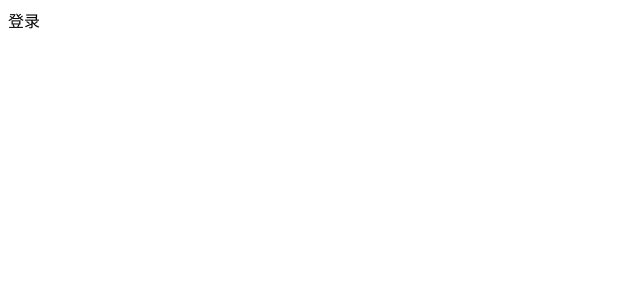
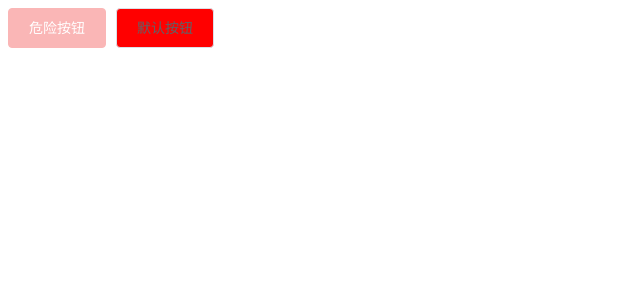
Before and after one commit to DelevanZhang/blog-client, a Vue app: page / in a window 1280 px wide. Shown: the top 300 px of the page, without its empty margins (0-640 px from the left). Built offline with nearby package versions, Linux system fonts and the light colour scheme; the HTML template or start-up script is replaced by a standard one.

Commit message:
封装axios

```diff
--- a/package.json
+++ b/package.json
@@ -7,7 +7,9 @@
     "build": "vue-cli-service build"
   },
   "dependencies": {
+    "axios": "^0.19.0",
     "core-js": "^2.6.5",
+    "element-ui": "^2.4.5",
     "vue": "^2.6.10",
     "vue-router": "^3.0.3"
   },
@@ -16,6 +18,7 @@
     "@vue/cli-service": "^3.10.0",
     "sass": "^1.22.9",
     "sass-loader": "^7.2.0",
+    "vue-cli-plugin-element": "^1.0.1",
     "vue-template-compiler": "^2.6.10"
   }
 }
--- a/src/App.vue
+++ b/src/App.vue
@@ -2,7 +2,7 @@
  * @Description: In User Settings Edit
  * @Author: your name
  * @Date: 2019-08-16 11:45:52
- * @LastEditTime: 2019-08-16 12:04:38
+ * @LastEditTime: 2019-08-19 14:13:39
  * @LastEditors: Please set LastEditors
  -->
 <template>
@@ -11,5 +11,17 @@
   </div>
 </template>
 
+<script>
+import HelloWorld from './components/HelloWorld.vue'
+
+export default {
+  name: 'app',
+  components: {
+    HelloWorld
+  }
+}
+</script>
+
 <style>
+
 </style>
--- /dev/null
+++ b/src/helps/request.js
@@ -0,0 +1,38 @@
+/*
+ * @Description: In User Settings Edit
+ * @Author: your name
+ * @Date: 2019-08-19 14:40:33
+ * @LastEditTime: 2019-08-19 16:28:12
+ * @LastEditors: Please set LastEditors
+ */
+import axios from 'axios';
+import {Message} from 'element-ui';
+
+axios.defaults.headers.post['Content-Type'] = 'application/x-www-form-urlencoded';
+axios.defaults.baseURL = 'http://blog-server.hunger-valley.com';
+axios.defaults.withCredentials = true;
+
+export default function request(url,type='get',data={}){
+    return new Promise((resolve,reject)=>{
+        let options = {
+            url,
+            method:type.toLowerCase(),
+            data:data
+        }
+        axios(options)
+            .then(res=>{
+                console.log(res)
+                if(res.status === 200){
+                    resolve(res.data)
+                }else {
+                    Message.error(res.data.msg)
+                    reject(res.data)
+                }
+            })
+            .catch(err=>{
+                Message.error('网络异常');
+                reject({ msg: '网络异常' })
+            })
+
+    })
+}
--- a/src/main.js
+++ b/src/main.js
@@ -1,6 +1,7 @@
 import Vue from 'vue'
 import App from './App.vue'
 import router from './router'
+import './plugins/element.js'
 
 Vue.config.productionTip = false
 
--- /dev/null
+++ b/src/plugins/element.js
@@ -0,0 +1,5 @@
+import Vue from 'vue'
+import Element from 'element-ui'
+import 'element-ui/lib/theme-chalk/index.css'
+
+Vue.use(Element)
--- a/src/views/Login/template.js
+++ b/src/views/Login/template.js
@@ -2,9 +2,11 @@
  * @Description: In User Settings Edit
  * @Author: your name
  * @Date: 2019-08-16 12:00:31
- * @LastEditTime: 2019-08-16 12:00:31
- * @LastEditors: your name
+ * @LastEditTime: 2019-08-19 15:38:35
+ * @LastEditors: Please set LastEditors
  */
+import request from '@/helps/request'
+window.request = request;
 export default {
     props: {
 
@@ -21,13 +23,18 @@ export default {
 
     },
     mounted() {
-
+        // request('/auth/login','get',{username:'zzz',password:12345688})
+        // .then(res=>{
+        //     console.log(1111)
+        // })
     },
     watch: {
 
     },
     methods: {
-
+        tishi(){
+            this.$message.error('错了哦，这是一条错误消息');
+        }
     },
     components: {
 
--- a/src/views/Login/template.scss
+++ b/src/views/Login/template.scss
@@ -0,0 +1,6 @@
+div {
+    color:red
+}
+.moren {
+    background-color: red;
+}
--- a/src/views/Login/template.vue
+++ b/src/views/Login/template.vue
@@ -2,13 +2,14 @@
  * @Description: In User Settings Edit
  * @Author: your name
  * @Date: 2019-08-16 12:00:12
- * @LastEditTime: 2019-08-16 13:21:47
+ * @LastEditTime: 2019-08-19 14:16:13
  * @LastEditors: Please set LastEditors
  -->
 <template>
 
     <div>
-        登录
+       <el-button type="danger" disabled>危险按钮</el-button>
+        <el-button class="moren" @click="tishi">默认按钮</el-button>
     </div>
 </template>
 
```
Also changed, not shown: src/api/auth.js (added), src/api/blog.js (added), 1 other file (tests, documents, lock files or other folders).
